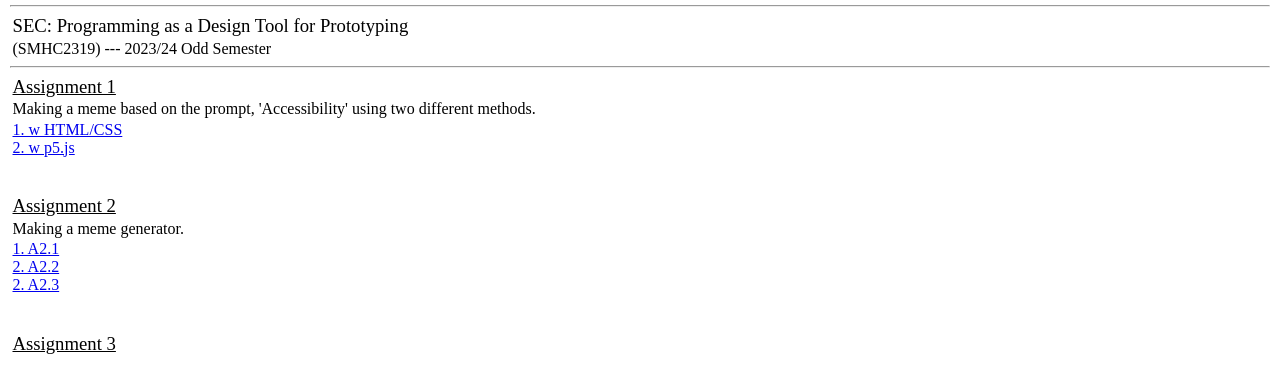
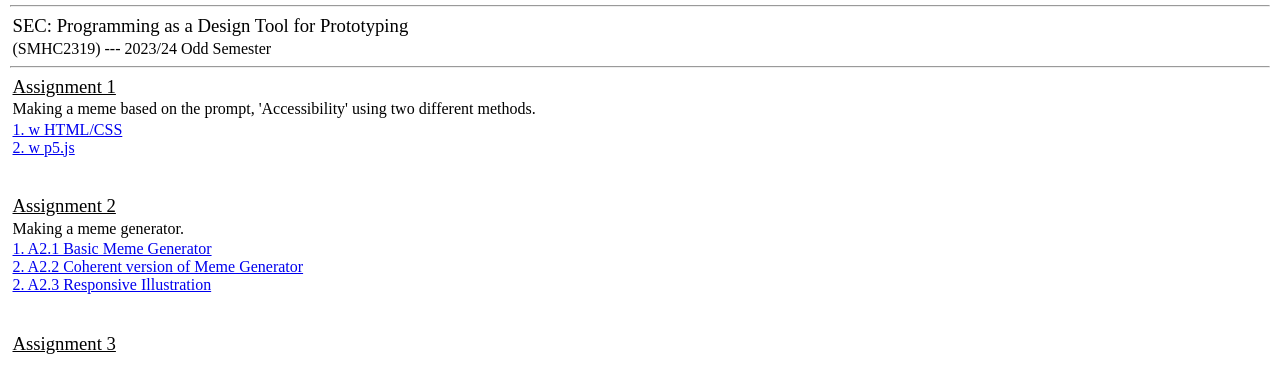
Before and after one commit to ad1666/aditii.github.io, a plain HTML site: page index.html in a window 1280 px wide. Shown: the part 73-445 px from the top of the page. Drawn offline with Linux system fonts and the light colour scheme.

Commit message:
Update index.html

```diff
--- a/index.html
+++ b/index.html
@@ -55,13 +55,13 @@
     <h3><u>Assignment 2</u></h3>
     <p>Making a meme generator.</p>
     <a href="https://editor.p5js.org/adi65656/full/ZDN2KAZBZ" target="_blank"
-      >1. A2.1</a
+      >1. A2.1 Basic Meme Generator</a
     >
     <br />
-    <a href="./a22/index.html" target="_blank">2. A2.2</a>
+    <a href="./a22/index.html" target="_blank">2. A2.2 Coherent version of Meme Generator</a>
     <br />
     <a href="https://editor.p5js.org/adi65656/full/em8z2ATOK" target="_blank"
-      >2. A2.3</a
+      >2. A2.3 Responsive Illustration</a
     >
     <br />
     <br />
```
